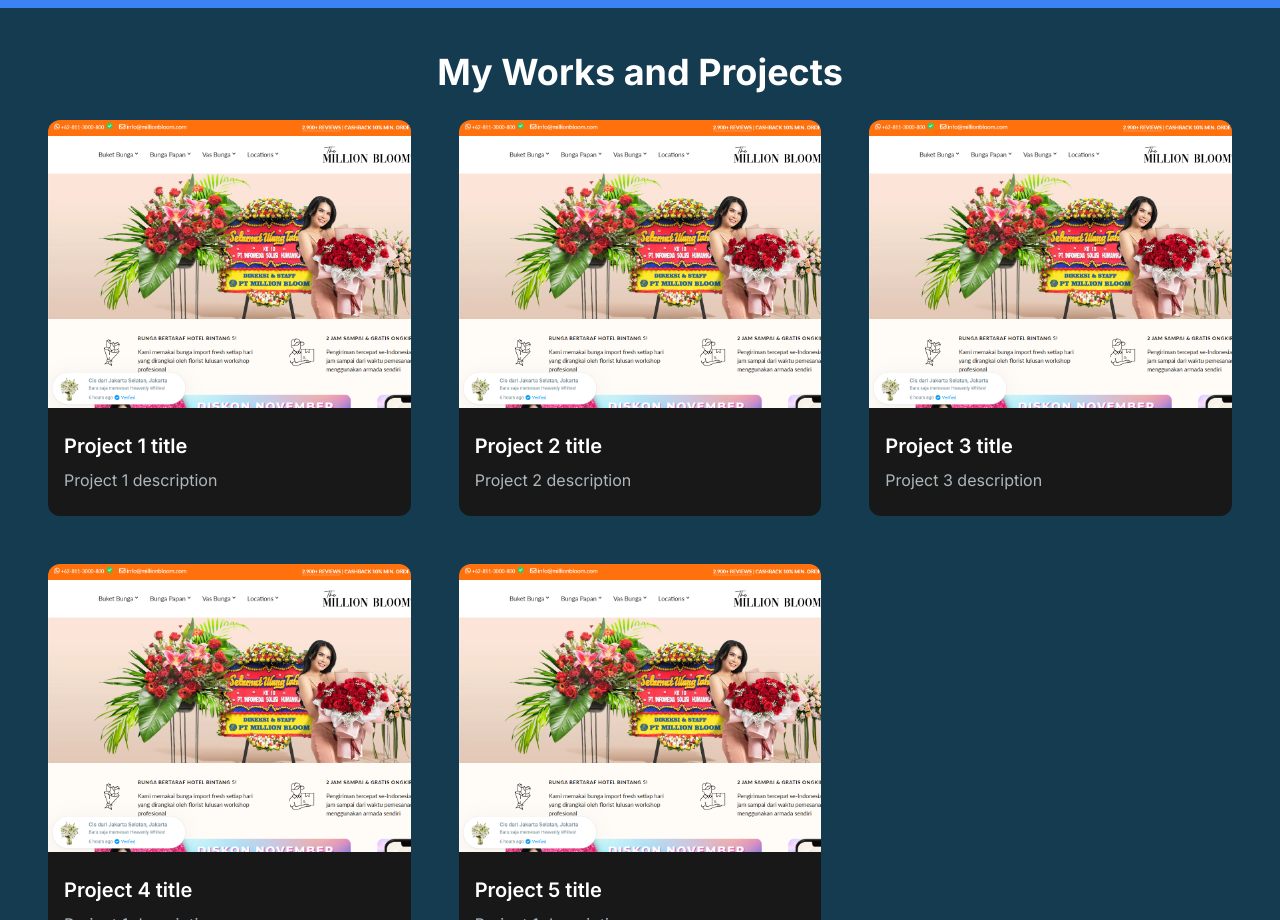
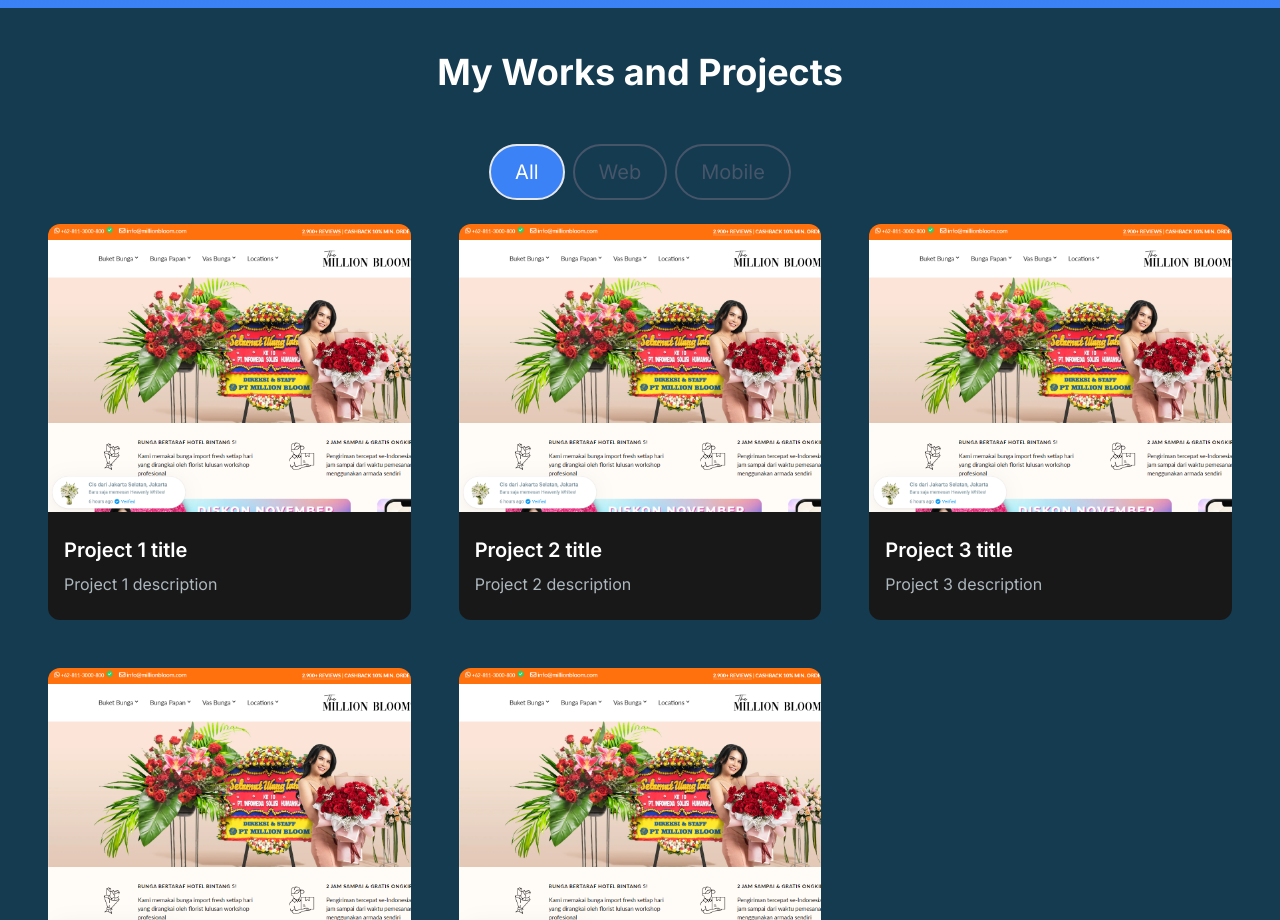
Before and after one commit to khalishmulyadi/nextjs-portfolio, a Next.js app: page / in a window 1280 px wide. Shown: the part 1540-2460 px from the top of the page. Built offline with nearby package versions, Linux system fonts and the light colour scheme.

Commit message:
[KH] Finished project section and added project tag filtered

```diff
--- /dev/null
+++ b/src/app/components/ProjectTag.jsx
@@ -0,0 +1,18 @@
+import React from "react";
+
+const ProjectTag = ({ name, onClick, isSelected }) => {
+  const buttonStyles = isSelected
+    ? "text-white bg-blue-500"
+    : "text-slate-600 border-slate-600 hover:text-white hover:border-white";
+
+  return (
+    <button
+      className={`${buttonStyles} rounded-full border-2 px-6 py-3 text-xl cursor-pointer`}
+      onClick={() => onClick(name)}
+    >
+      {name}
+    </button>
+  );
+};
+
+export default ProjectTag;
--- a/src/app/components/ProjectsSection.jsx
+++ b/src/app/components/ProjectsSection.jsx
@@ -1,5 +1,7 @@
-import React from "react";
+"use client";
+import React, { useState } from "react";
 import ProjectCard from "./ProjectCard";
+import ProjectTag from "./ProjectTag";
 
 const projectData = [
   {
@@ -40,11 +42,40 @@
 ];
 
 const ProjectsSection = () => {
+  const [tag, setTag] = useState("All");
+
+  const handleTagChange = (newTag) => {
+    setTag(newTag);
+  };
+
+  const filteredProjects = projectData.filter((project) =>
+    project.tag.includes(tag)
+  );
+
   return (
     <section>
-      <h2 className="text-center text-4xl font-bold text-white my-7">My Works and Projects</h2>
+      <h2 className="text-center text-4xl font-bold text-white my-7">
+        My Works and Projects
+      </h2>
+      <div className="text-white flex flex-row justify-center items-center gap-2 py-6">
+        <ProjectTag
+          onClick={handleTagChange}
+          name="All"
+          isSelected={tag === "All"}
+        />
+        <ProjectTag
+          onClick={handleTagChange}
+          name="Web"
+          isSelected={tag === "Web"}
+        />
+        <ProjectTag
+          onClick={handleTagChange}
+          name="Mobile"
+          isSelected={tag === "Mobile"}
+        />
+      </div>
       <div className="grid lg:grid-cols-3 md:grid-cols-2 gap-8 md:gap-12">
-        {projectData.map((project) => (
+        {filteredProjects.map((project) => (
           <ProjectCard
             key={project.id}
             imgUrl={project.image}
```
